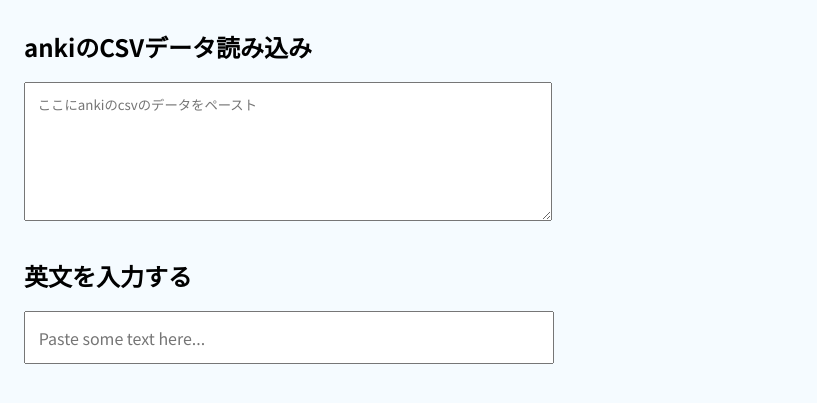
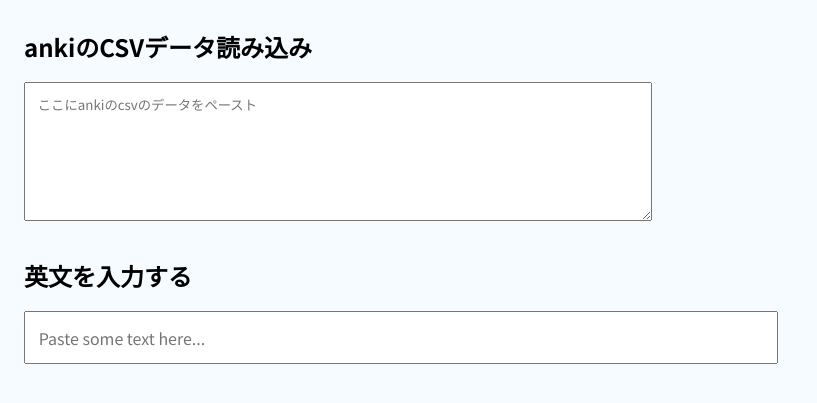
Before and after one commit to arataku/english-level-checker, a website: page index.html in a window 1280 px wide. Shown: the part 73-476 px from the top of the page, without its empty margins (0-817 px from the left). Drawn offline with Linux system fonts and the light colour scheme.

Commit message:
Fix: overwrapped padding size

```diff
--- a/index.css
+++ b/index.css
@@ -16,8 +16,8 @@ h1, h2 {
 
 main {
     padding: 1.5rem;
-    width: 100%;
-    max-width: 500px;
+    width: calc(100% - 3rem);
+    max-width: 750px;
 }
 
 main > section {
@@ -28,13 +28,14 @@ input, textarea {
     padding: 0.8rem;
     outline: none;
     font-family: 'Noto Sans JP', sans-serif;
-    width: 100%
+    width: calc(100% - 1.6rem);
 }
 
 #anki_csv {
     color: var(--fg-color);
     resize: vertical;
     height: 7rem;
+    width: 80%;
 }
 
 #input {
```
